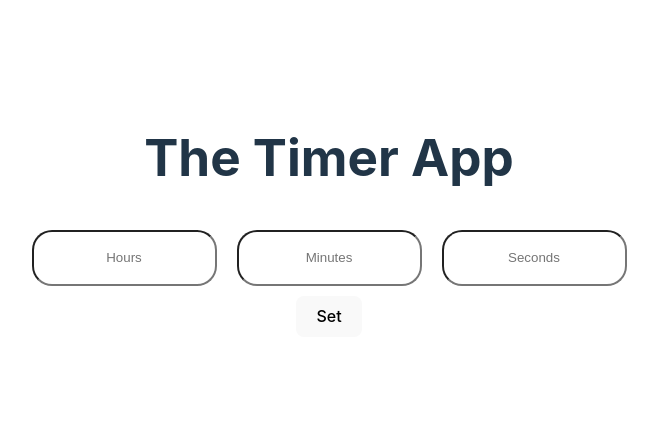
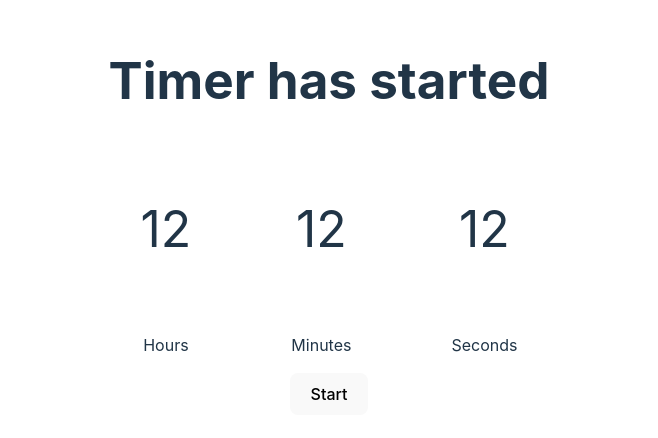
Before and after one commit to Atan-Mehdi/timer-app, a React (Vite) app: page / in a window 1280 px wide. Shown: the part 184-622 px from the top of the page, without its empty margins (311-969 px from the left). Built offline with nearby package versions, Linux system fonts and the light colour scheme.

Commit message:
Update feature

```diff
--- a/src/App.css
+++ b/src/App.css
@@ -45,17 +45,35 @@
 }
 
 input {
-  height: 50px;
-  margin: 10px;
-  border-radius: 20px;
+  border-color: transparent;
+  background-color: transparent;
+
+}
+
+
+input:active {
   text-align: center;
-  /* font-size: medium; */
+  border-color: transparent;
+  border: transparent;
 }
 
 ::placeholder {
   text-align: center;
+  height: 210px;
 }
 
-input:active {
-  text-align: center;
+.editing {
+  display: flex;
+  flex-direction: column;
+
 }
+
+
+.clock {
+
+  padding: 5px;
+  padding-left: 10px;
+  padding-right: 10px;
+  border-radius: 10px;
+  box-shadow: 1px 1px 10px #888;
+}
--- a/src/App.jsx
+++ b/src/App.jsx
@@ -6,14 +6,20 @@ import SetTime from './components/SetTime';
 import StartTimer from './components/StartTimer';
 
 function App() {
-  const [editState, setEditState] = useState(true);
-  const hrRef = useRef(null);
+
+  const hrRef = useRef(0);
   const minRef = useRef(null);
   const secRef = useRef(null);
 
+  hrRef.current = 12;
+  minRef.current = 12;
+  secRef.current = 12;
+
+
+
   return (
     <div>
-      {editState &&
+      {/* {editState &&
         <div>
           <h1>The Timer App</h1>
 
@@ -25,39 +31,15 @@ function App() {
             secRef={secRef}
           />
         </div>
-      }
+      } */}
+
+      {/* {hrRef.current} */}
 
 
-      {!editState && <StartTimer hr={hrRef.current.value} min={minRef.current.value} sec={secRef.current.value} />}
-
+      {/* {!editState && <StartTimer hr={hrRef.current} min={minRef.current} sec={secRef.current} editState={editState} setEditState={setEditState} />} */}
+      <StartTimer hr={hrRef.current} min={minRef.current} sec={secRef.current} />
     </div>
   );
 }
 
 export default App
-
-// const [count, setCount] = useState(0);
-// return (
-//   <>
-//     <div>
-//       <a href="https://vitejs.dev" target="_blank">
-//         <img src={viteLogo} className="logo" alt="Vite logo" />
-//       </a>
-//       <a href="https://react.dev" target="_blank">
-//         <img src={reactLogo} className="logo react" alt="React logo" />
-//       </a>
-//     </div>
-//     <h1>Vite + React</h1>
-//     <div className="card">
-//       <button onClick={() => setCount((count) => count + 1)}>
-//         count is {count}
-//       </button>
-//       <p>
-//         Edit <code>src/App.jsx</code> and save to test HMR
-//       </p>
-//     </div>
-//     <p className="read-the-docs">
-//       Click on the Vite and React logos to learn more
-//     </p>
-//   </>
-// )
--- a/src/components/StartTimer.jsx
+++ b/src/components/StartTimer.jsx
@@ -11,6 +11,10 @@ const numbers = {
     fontSize: "50px"
 }
 
+const inputs = {
+
+}
+
 const watch = {
     display: "flex",
     flexDirection: "column"
@@ -20,9 +24,29 @@ export default function StartTimer({ hr, min, sec }) {
     const [seconds, setSeconds] = useState(sec);
     const [minutes, setMinutes] = useState(min);
     const [hours, setHours] = useState(hr);
+    const [editState, setEditState] = useState(false);
     const timerRef = useRef(0);
+    const clickedRef = useRef(null);
+    const [startTimer, setStartTimer] = useState(true);
+    const clock = useRef(null);
 
-    useEffect(function () {
+
+    // useEffect(function () {
+    //     timerRef.current = setInterval(function () {
+
+    //         setSeconds((s) => {
+    //             if (s == 0) {
+    //                 setMin();
+    //                 return s + 59;
+    //             } else {
+    //                 return s - 1;
+    //             }
+    //         })
+    //     }, 1000);
+    // }, []);
+
+    function start() {
+        setStartTimer(s => !s);
         timerRef.current = setInterval(function () {
             // setSeconds((s) => s == 0 ? s + 59 : s - 1);
             setSeconds((s) => {
@@ -34,7 +58,7 @@ export default function StartTimer({ hr, min, sec }) {
                 }
             })
         }, 1000);
-    }, []);
+    }
 
     function setMin() {
         setMinutes(m => {
@@ -59,9 +83,29 @@ export default function StartTimer({ hr, min, sec }) {
             }
         });
     }
-    // useEffect(function () {
 
-    // }, [minutes]);
+    function stopTimer() {
+        clearInterval(timerRef.current);
+        setStartTimer(s => !s);
+        // start();
+    }
+
+    function edit() {
+        setEditState(e => !e);
+        // clickedRef.current.focus();
+
+    }
+
+    function handleEdit(e) {
+        const newHr = e.currentTarget.textContent;
+        console.log(newHr);
+        setHours(newHr);
+    }
+
+    function handleSet() {
+        setEditState(e => !e);
+        console.log(hours);
+    }
 
     return (
         <div>
@@ -69,20 +113,82 @@ export default function StartTimer({ hr, min, sec }) {
                 Timer has started
             </h1>
 
+            {!editState &&
+                <div>
                     <div style={style}>
-                <div style={watch}>
-                    <p style={numbers}>{hours}</p>
+                        <div onClick={edit} style={watch}>
+                            <p
+                                ref={clickedRef}
+                                style={numbers}
+                            >{hours}</p>
                             <p>Hours</p>
                         </div>
-                <div style={watch}>
+
+                        <div onClick={edit} style={watch}>
                             <p style={numbers}>{minutes}</p>
                             <p>Minutes</p>
                         </div>
-                <div style={watch}>
+
+                        <div onClick={edit} style={watch}>
                             <p style={numbers}>{seconds}</p>
                             <p>Seconds</p>
                         </div>
                     </div>
+                    {startTimer && <div>
+                        <button onClick={start}>Start</button>
+                    </div>}
+                    {!startTimer && <div>
+                        <button onClick={stopTimer}>Stop</button>
+                    </div>}
+                </div>}
+
+
+            {editState &&
+                <div>
+                    <div style={style}>
+                        <div style={watch}>
+                            <p
+                                className="clock"
+                                contentEditable
+                                suppressContentEditableWarning={true}
+                                onInput={(e) => {
+                                    const newHr = e.currentTarget.textContent;
+                                    setHours(newHr);
+                                }}
+                                style={numbers}>00</p>
+                            <p>Hours</p>
+                        </div>
+                        <div style={watch}>
+                            <p
+                                className="clock"
+                                contentEditable
+                                suppressContentEditableWarning={true}
+                                onInput={(e) => {
+                                    const newMin = e.currentTarget.textContent;
+                                    setMinutes(newMin);
+                                }}
+                                style={numbers}>00</p>
+                            <p>Minutes</p>
+                        </div>
+                        <div style={watch}>
+                            <p
+                                className="clock"
+                                contentEditable
+                                suppressContentEditableWarning={true}
+                                onInput={(e) => {
+                                    const newSec = e.currentTarget.textContent;
+                                    setSeconds(newSec);
+                                }}
+                                style={numbers}>00</p>
+                            <p>Seconds</p>
+                        </div>
+                    </div>
+                    <div>
+                        <button onClick={handleSet}>Set</button>
+                    </div>
+                </div>}
+
+
         </div>
     );
 }
```
Lines whose indentation alone changed are shown as unchanged.
